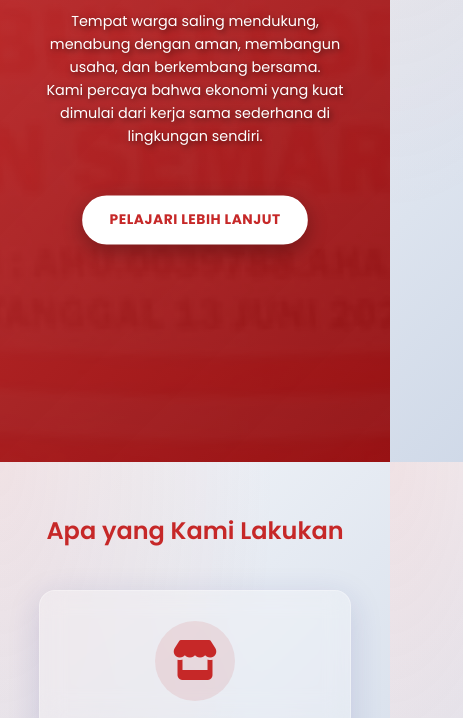
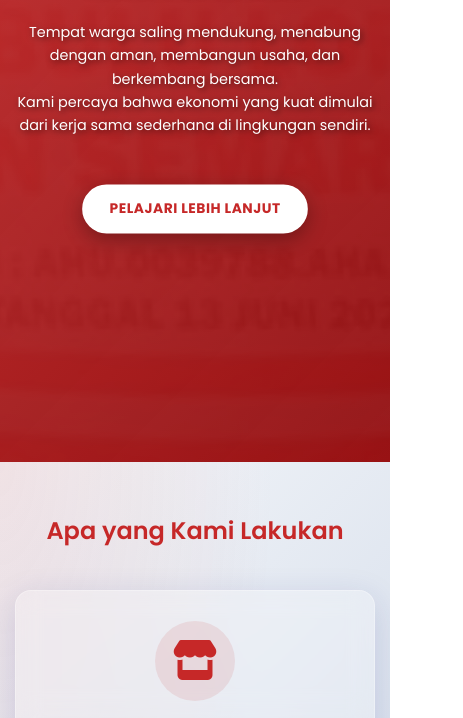
Before and after one commit to bahrulwd/website-koperasi-merah-putih, a plain HTML site: page index.html in a window 390 px wide. Shown: the part 382-1100 px from the top of the page, 463 px wide, since content can reach past the window. Drawn offline with Linux system fonts and the light colour scheme.

Commit message:
finishing

```diff
--- a/style.css
+++ b/style.css
@@ -31,10 +31,17 @@
     scroll-behavior: smooth;
 }
 
+html {
+    overflow-x: hidden;
+    width: 100%;
+}
+
 body {
     font-family: 'Poppins', sans-serif;
     line-height: 1.6;
     color: var(--text-dark);
+    overflow-x: hidden;
+    width: 100%;
     /* Latar belakang geometris halus agar glassmorphism terlihat */
     background:
         radial-gradient(at 0% 0%, rgba(198, 40, 40, 0.1) 0px, transparent 50%),
@@ -63,6 +70,7 @@ ul {
     width: 90%;
     max-width: 1200px;
     margin: 0 auto;
+    padding: 0 20px;
 }
 
 .section-title {
@@ -86,6 +94,8 @@ ul {
 
 section {
     padding: var(--section-spacing) 0;
+    overflow-x: hidden;
+    width: 100%;
 }
 
 /* --- Utility Classes for Glass & Animation --- */
@@ -338,6 +348,8 @@ header.scrolled .hamburger span {
 .hero-content {
     max-width: 800px;
     margin-top: 80px;
+    width: 100%;
+    padding: 0 20px;
 }
 
 .hero-title {
@@ -839,17 +851,54 @@ footer {
 
 /* Mobile - 768px and below */
 @media (max-width: 768px) {
-    section {
-        padding: 60px 20px;
+    * {
+        max-width: 100vw;
+    }
+
+    body {
+        overflow-x: hidden;
+        width: 100%;
+    }
+
+    .container {
+        width: 100%;
+        padding: 0 20px;
+        max-width: 100%;
     }
 
     .hero {
-        padding: 100px 20px 80px;
-        min-height: 500px;
+        padding: 100px 0 80px;
+        min-height: 100vh;
+        width: 100%;
     }
 
     .hero-content {
         margin-top: 40px;
+        padding: 0 15px;
+        width: 100%;
+        max-width: 100%;
+    }
+    .container {
+        width: 100%;
+        padding: 0 20px;
+        max-width: 100%;
+    }
+
+    section {
+        padding: 60px 0;
+        width: 100%;
+    }
+
+    .hero {
+        padding: 100px 0 80px;
+        min-height: 100vh;
+        width: 100%;
+    }
+
+    .hero-content {
+        margin-top: 40px;
+        padding: 0 15px;
+        width: 100%;
     }
 
     /* Navbar Mobile */
@@ -961,6 +1010,8 @@ footer {
     .benefits-grid {
         grid-template-columns: 1fr;
         gap: 20px;
+        width: 100%;
+        max-width: 100%;
     }
 
     /* Cards Mobile */
@@ -968,6 +1019,8 @@ footer {
     .service-card,
     .management-card {
         padding: 30px 20px;
+        width: 100%;
+        max-width: 100%;
     }
 
     /* Contact Mobile */
@@ -994,19 +1047,22 @@ footer {
 @media (max-width: 480px) {
     .container {
         padding: 0 15px;
+        width: 100%;
     }
 
     section {
-        padding: 50px 15px;
+        padding: 50px 0;
+        width: 100%;
     }
 
     .hero {
-        padding: 80px 15px 60px;
-        min-height: 450px;
+        padding: 80px 0 60px;
+        min-height: 100vh;
     }
 
     .hero-content {
         margin-top: 30px;
+        padding: 0 10px;
     }
 
     .hero-title {
```
